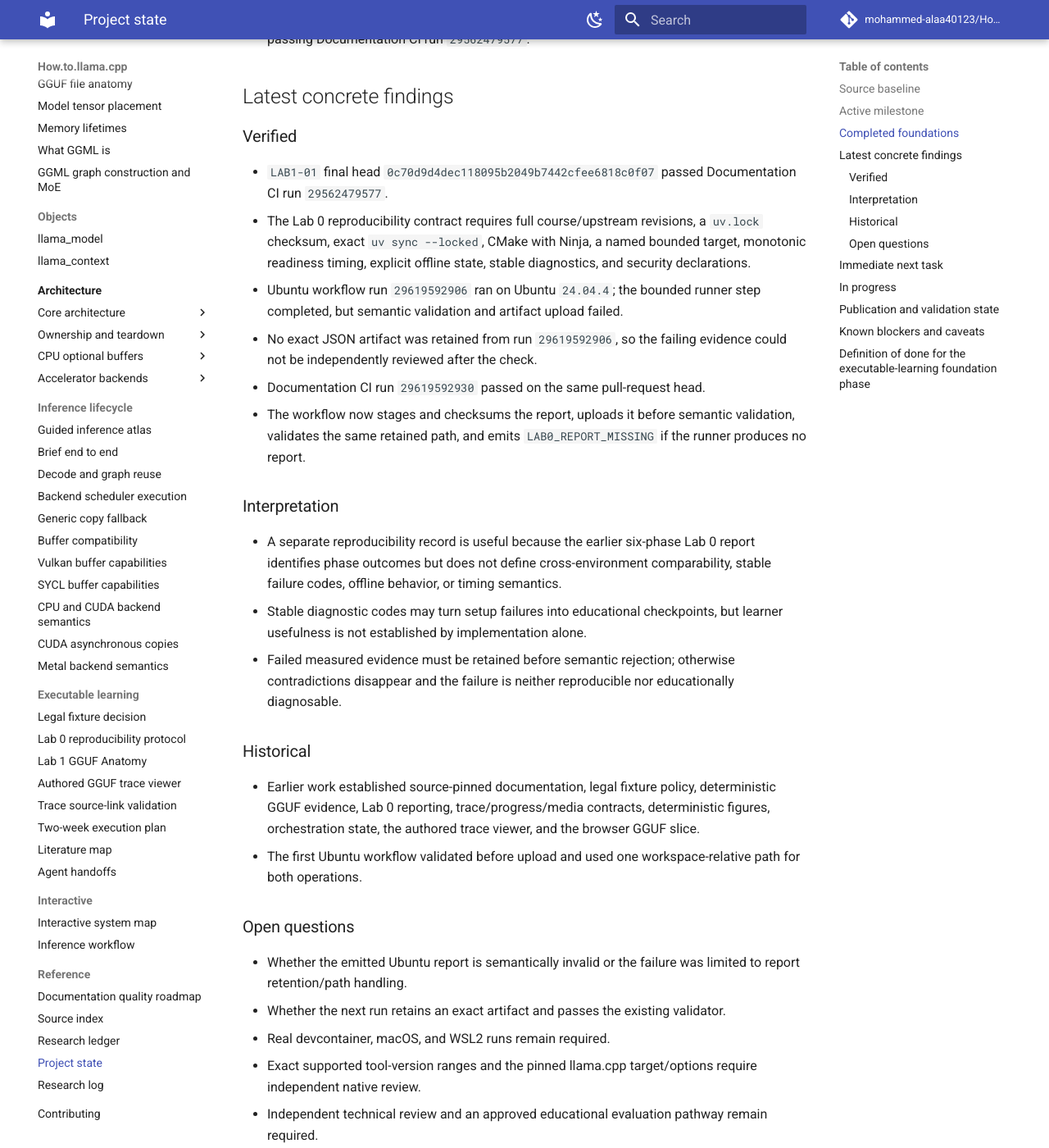
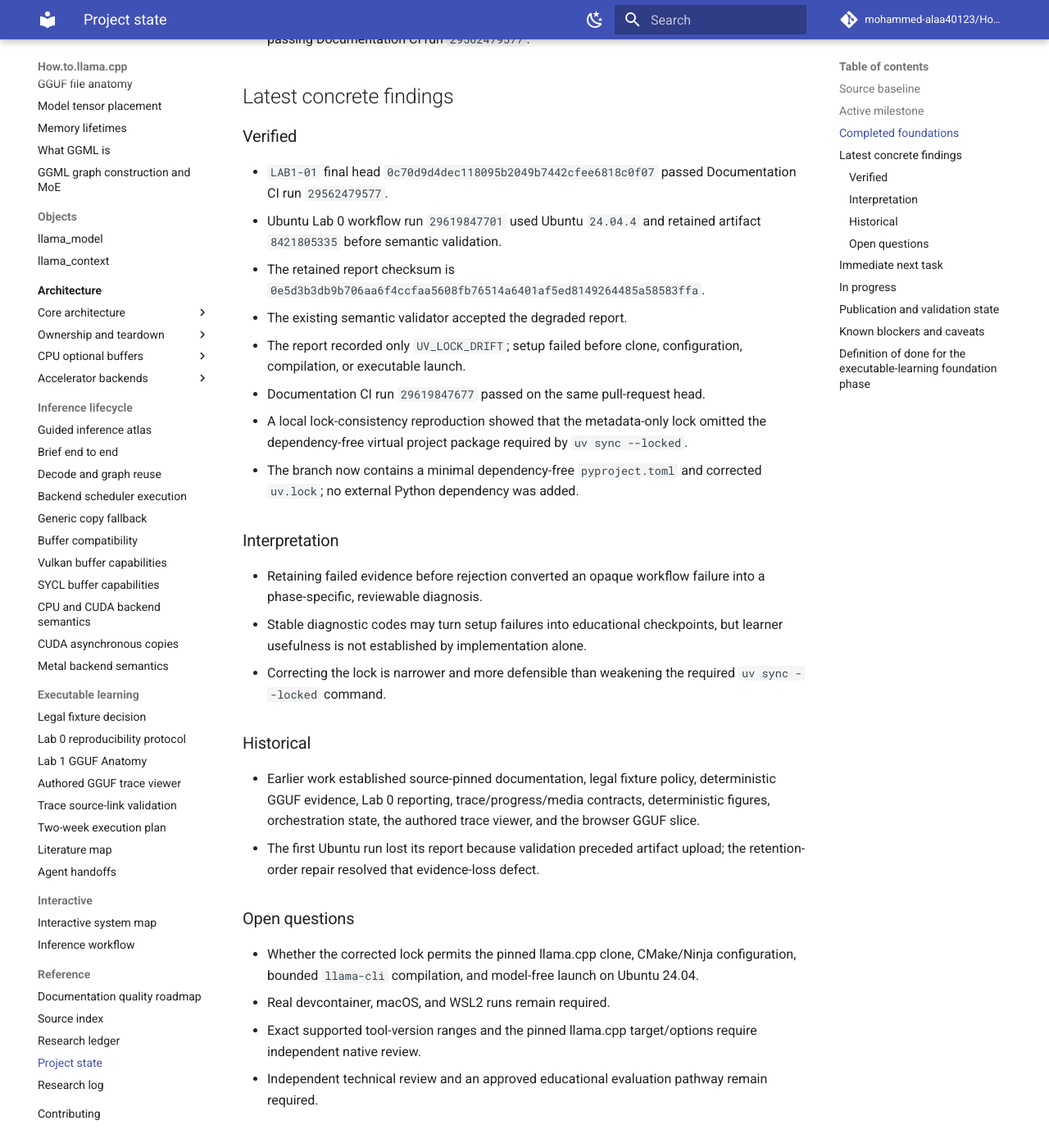
Before and after one commit to mohammed-alaa40123/How.to.llama.cpp, an MkDocs documentation site: the page built from docs/reference/project-state.md, in a window 1280 px wide and 1400 px high, scrolled down 1296 px. Shown: the whole window at 82% size. Built offline with MkDocs 1.6.1 and Material for MkDocs 9.7.7, drawn with Linux system fonts in a browser that asks for light colours; comment, search, counter and statistics services are not loaded; some of the changed text lies outside the part shown.

Commit message:
Update project state for retained uv lock diagnosis

````diff
--- a/docs/reference/project-state.md
+++ b/docs/reference/project-state.md
@@ -36,27 +36,28 @@ Read this file after the root README on every run. It is the compact checkpoint
 ### Verified
 
 - `LAB1-01` final head `0c70d9d4dec118095b2049b7442cfee6818c0f07` passed Documentation CI run `29562479577`.
-- The Lab 0 reproducibility contract requires full course/upstream revisions, a `uv.lock` checksum, exact `uv sync --locked`, CMake with Ninja, a named bounded target, monotonic readiness timing, explicit offline state, stable diagnostics, and security declarations.
-- Ubuntu workflow run `29619592906` ran on Ubuntu `24.04.4`; the bounded runner step completed, but semantic validation and artifact upload failed.
-- No exact JSON artifact was retained from run `29619592906`, so the failing evidence could not be independently reviewed after the check.
-- Documentation CI run `29619592930` passed on the same pull-request head.
-- The workflow now stages and checksums the report, uploads it before semantic validation, validates the same retained path, and emits `LAB0_REPORT_MISSING` if the runner produces no report.
+- Ubuntu Lab 0 workflow run `29619847701` used Ubuntu `24.04.4` and retained artifact `8421805335` before semantic validation.
+- The retained report checksum is `0e5d3b3db9b706aa6f4ccfaa5608fb76514a6401af5ed8149264485a58583ffa`.
+- The existing semantic validator accepted the degraded report.
+- The report recorded only `UV_LOCK_DRIFT`; setup failed before clone, configuration, compilation, or executable launch.
+- Documentation CI run `29619847677` passed on the same pull-request head.
+- A local lock-consistency reproduction showed that the metadata-only lock omitted the dependency-free virtual project package required by `uv sync --locked`.
+- The branch now contains a minimal dependency-free `pyproject.toml` and corrected `uv.lock`; no external Python dependency was added.
 
 ### Interpretation
 
-- A separate reproducibility record is useful because the earlier six-phase Lab 0 report identifies phase outcomes but does not define cross-environment comparability, stable failure codes, offline behavior, or timing semantics.
+- Retaining failed evidence before rejection converted an opaque workflow failure into a phase-specific, reviewable diagnosis.
 - Stable diagnostic codes may turn setup failures into educational checkpoints, but learner usefulness is not established by implementation alone.
-- Failed measured evidence must be retained before semantic rejection; otherwise contradictions disappear and the failure is neither reproducible nor educationally diagnosable.
+- Correcting the lock is narrower and more defensible than weakening the required `uv sync --locked` command.
 
 ### Historical
 
 - Earlier work established source-pinned documentation, legal fixture policy, deterministic GGUF evidence, Lab 0 reporting, trace/progress/media contracts, deterministic figures, orchestration state, the authored trace viewer, and the browser GGUF slice.
-- The first Ubuntu workflow validated before upload and used one workspace-relative path for both operations.
+- The first Ubuntu run lost its report because validation preceded artifact upload; the retention-order repair resolved that evidence-loss defect.
 
 ### Open questions
 
-- Whether the emitted Ubuntu report is semantically invalid or the failure was limited to report retention/path handling.
-- Whether the next run retains an exact artifact and passes the existing validator.
+- Whether the corrected lock permits the pinned llama.cpp clone, CMake/Ninja configuration, bounded `llama-cli` compilation, and model-free launch on Ubuntu 24.04.
 - Real devcontainer, macOS, and WSL2 runs remain required.
 - Exact supported tool-version ranges and the pinned llama.cpp target/options require independent native review.
 - Independent technical review and an approved educational evaluation pathway remain required.
@@ -65,16 +66,16 @@ Read this file after the root README on every run. It is the compact checkpoint
 
 ```text
 inspect the next commit-scoped Ubuntu 24.04 workflow
+  → confirm uv sync --locked passes
   → download and review the retained JSON artifact
-  → classify the exact validator failure, if any
-  → make at most one evidence-backed repair
-  → do not claim LAB0-03 reproducibility before the report validates
+  → classify only the next failing phase, if any
+  → do not claim LAB0-03 reproducibility before setup, build and launch all validate
 ```
 
 ## In progress
 
 - Draft PR stack for the EAAI executable-learning foundation.
-- `LAB0-03` measured Ubuntu run and evidence-retention repair.
+- `LAB0-03` measured Ubuntu run and phase-specific repair.
 - `DATA-01` retrospective agent-workflow extraction contract.
 - `PROGRESS-02` progress export/import, migration, and corruption recovery.
 - Current-tree CPU_REPACK regeneration and sanitizer validation.
@@ -84,19 +85,19 @@ inspect the next commit-scoped Ubuntu 24.04 workflow
 
 - `docs/publication/orchestrator-state.md` and `docs/publication/evidence-backlog.md` remain authoritative.
 - `CI-01`, `MEDIA-01`, `FIG-01`, `TRACE-02`, `VIEW-01`, and `LAB1-01` have passing commit-scoped CI evidence.
-- `LAB0-02` has a validated contract; `LAB0-03` now has a real Ubuntu execution attempt but no validated retained report yet.
+- `LAB0-02` has a validated contract; `LAB0-03` has a retained, semantically valid degraded Ubuntu report and a bounded lock repair awaiting rerun.
 - No participant data, model, telemetry, credential, paid API call, generated media output, native instrumentation, or manuscript prose was introduced.
 
 ## Known blockers and caveats
 
 - **Canonical integration:** `STACK-01` still requires a human choice of progress implementation and merge order.
-- **Lab 0 evidence:** run `29619592906` produced no downloadable artifact; the retention repair requires a new commit-scoped run.
-- **Lab 0 target:** the `llama-cli` command shape must be supported by the retained validated record and independent review.
+- **Lab 0 evidence:** the corrected lock requires a new commit-scoped Ubuntu run; native build and launch remain unverified.
+- **Lab 0 target:** the `llama-cli` command shape must be supported by a retained validated record and independent review.
 - **Educational effectiveness:** no learner-benefit claim is permitted before an approved evaluation pathway and baseline comparison.
 - **Progress integration:** canonical progress implementation remains unresolved across overlapping branches.
 - **Native acceptance:** the synthetic file is a format-teaching fixture and is not claimed to be a valid inference model.
 - **Live-site verification:** Pages should be rechecked only after stacked changes merge to `main` and deploy.
-- **Evidence retention:** artifact `8368782428` expires on 2026-08-15.
+- **Evidence retention:** artifact `8368782428` expires on 2026-08-15; Lab 0 artifact `8421805335` uses the workflow's 30-day retention.
 - **Upstream permission:** direct issue/PR creation in `ggml-org/llama.cpp` is blocked for the connected GitHub App.
 
 ## Definition of done for the executable-learning foundation phase
````
Also changed, not shown: other parts of docs/reference/project-state.md (+1 -1 lines).
